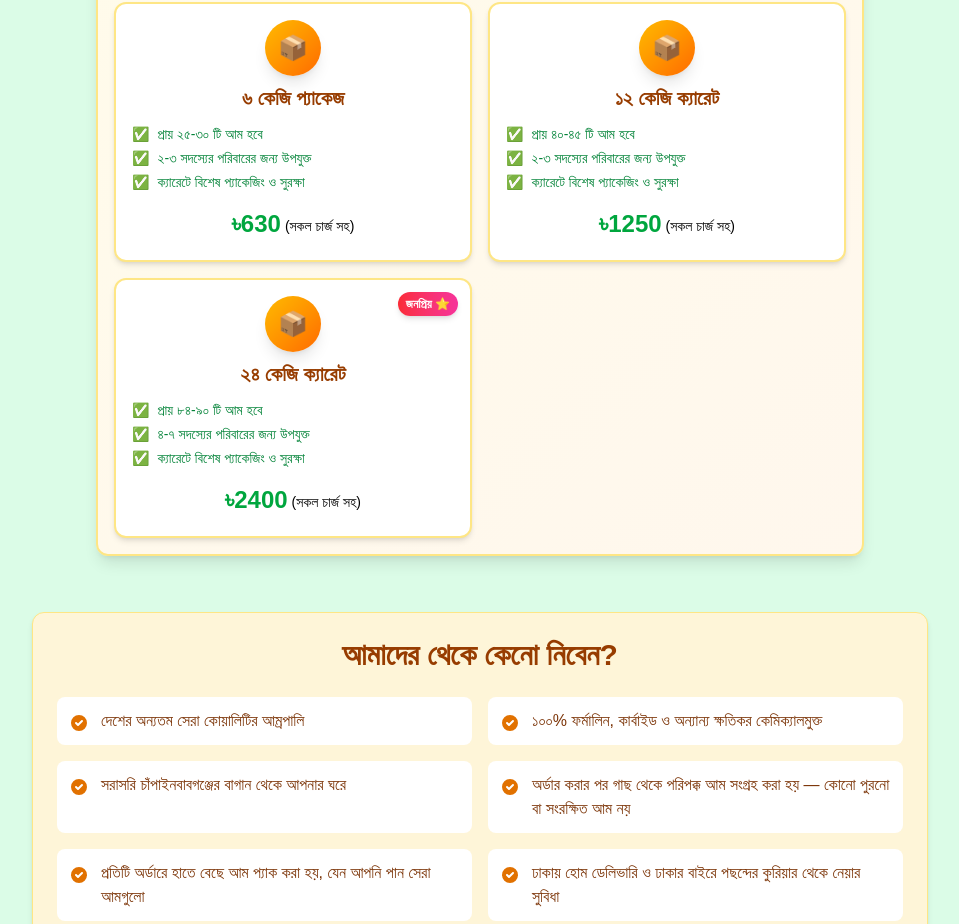
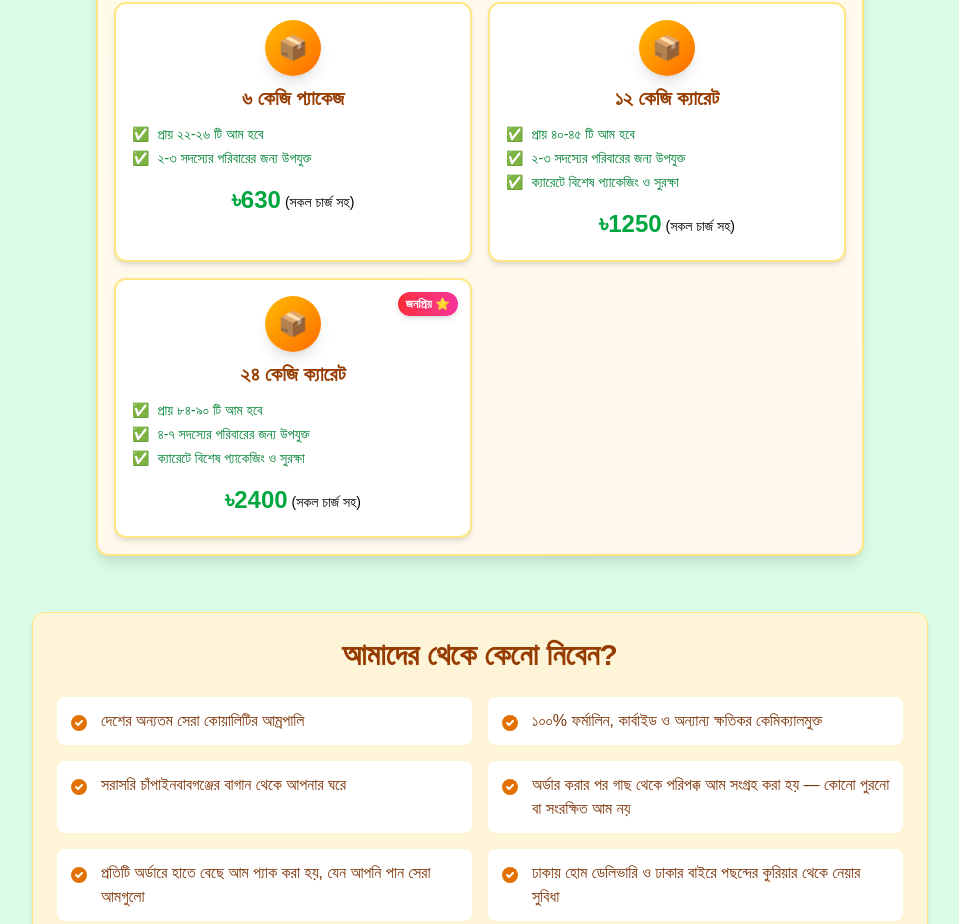
Before and after one commit to eshromanch/project-aam, a Next.js app: page /lakecity in a window 1280 px wide. Shown: the part 1919-2843 px from the top of the page, without its empty margins (160-1119 px from the left). Built offline with nearby package versions, Linux system fonts and the light colour scheme.

Commit message:
lakecity 6kg 2

```diff
--- a/src/app/lakecity/page.tsx
+++ b/src/app/lakecity/page.tsx
@@ -379,7 +379,7 @@ const handleShowPayment = () => {
       ? '৪০-৪৫'
       : option.value === 24
         ? '৮৪-৯০'
-        : '২৫-৩০'
+        : '২২-২৬'
   } টি আম হবে
 </span>
             </div>
@@ -389,10 +389,12 @@ const handleShowPayment = () => {
                 {option.value === 24 ? '৪-৭  সদস্যের পরিবারের জন্য উপযুক্ত':'২-৩ সদস্যের পরিবারের জন্য উপযুক্ত' }
               </span>
             </div>
-            <div className="flex items-center gap-2 text-green-700 text-sm">
+            {option.value !== 6 && (
+              <div className="flex items-center gap-2 text-green-700 text-sm">
               <span className="text-green-500">✅</span>
               <span>ক্যারেটে বিশেষ প্যাকেজিং ও সুরক্ষা</span>
             </div>
+            )}
           </div>
 
           {/* Price Section */}
```
